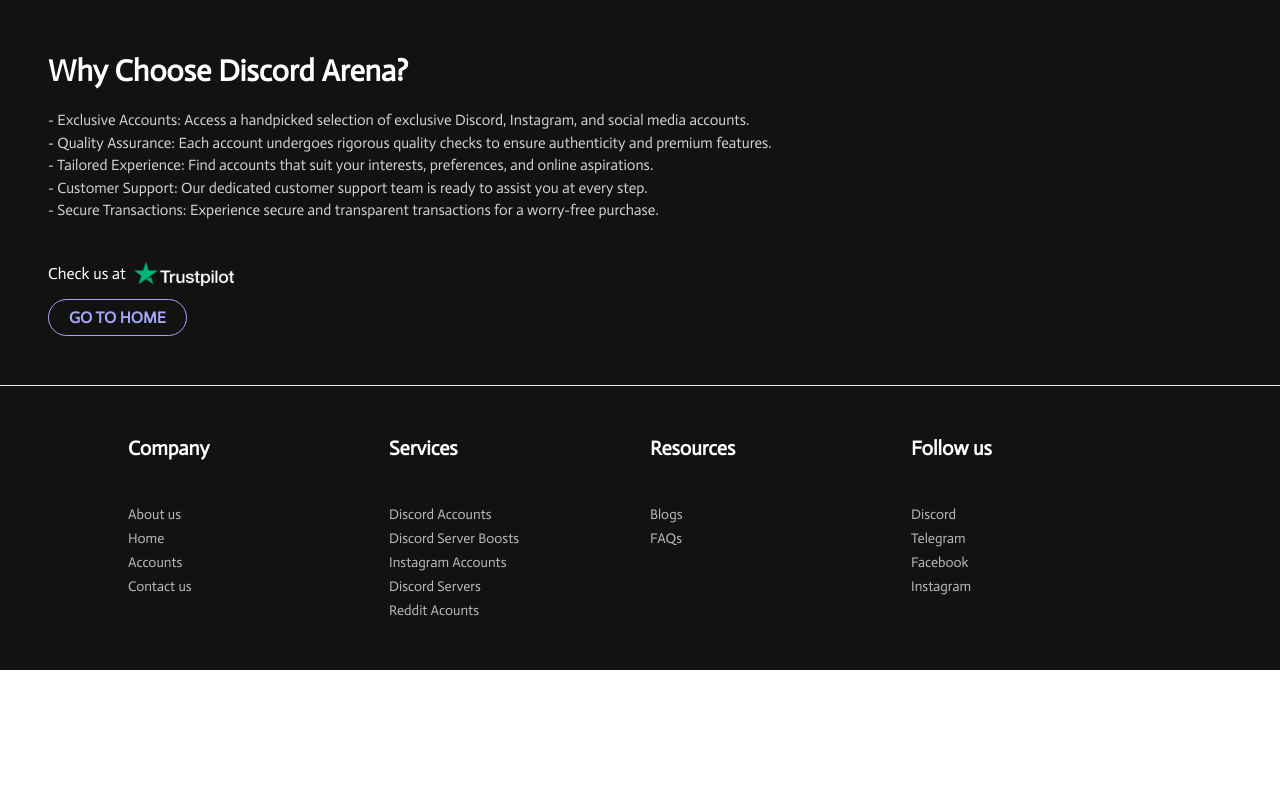
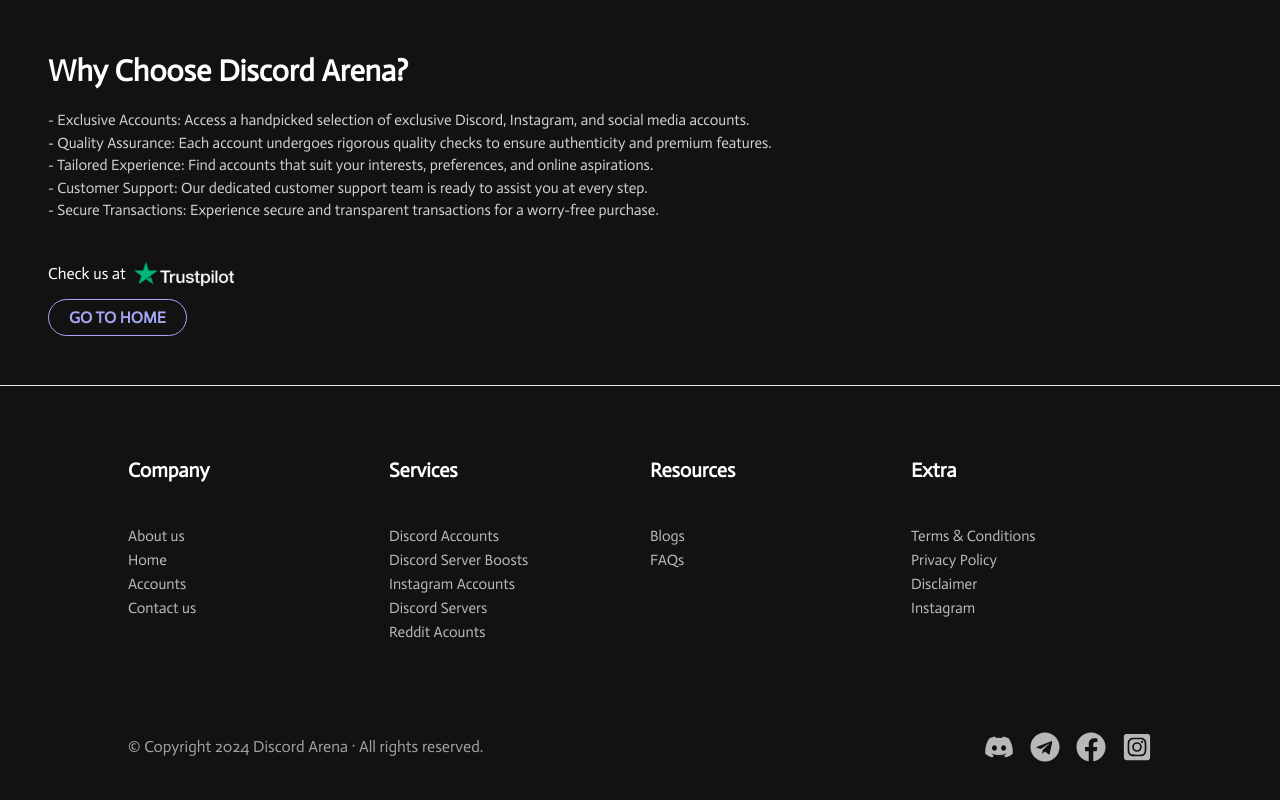
Before and after one commit to enggsatyamraj/CSET301_Assignment, a Next.js app: page /aboutus in a window 1280 px wide. Shown: the part 1011-1811 px from the top of the page. Before the commit the page ends 1681 px from the top, so only its background shows below. Built offline with nearby package versions, Linux system fonts and the light colour scheme.

Commit message:
some minor chnages in the footer part

```diff
--- a/src/components/Footer.jsx
+++ b/src/components/Footer.jsx
@@ -1,21 +1,26 @@
 import Link from "next/link";
 import React from "react";
+import { FaDiscord } from "react-icons/fa";
+import { FaInstagramSquare } from "react-icons/fa";
+import { FaTelegram } from "react-icons/fa";
+import { FaFacebook } from "react-icons/fa";
 
 const Footer = () => {
   return (
-    <div className="bg-[#121212] border-t-[0.5px] text-white py-12">
-      <div className="max-w-[1080px] mx-auto px-7 grid  justify-center  gap-5 grid-cols-2 md:grid-cols-4">
+    <div className="bg-[#121212] border-t-[0.5px] text-white py-[70px]">
+      <div className="max-w-[1080px] mx-auto">
+        <div className="px-7 grid mb-[80px] justify-center  gap-5 grid-cols-2 md:grid-cols-4">
           <div className="w-fit">
             <p className="font-bold text-xl mb-4">Company</p>
             <br />
-          <Link href={"/aboutus"} className="opacity-70 text-[14px] my-2">
+            <Link href={"/aboutus"} className="opacity-70 text-[15px] my-2">
               About us
             </Link>
             <br />
             <Link
               href={"/"}
               area-label="go Homepage"
-            className="opacity-70 text-[14px] my-2"
+              className="opacity-70 text-[15px] my-2"
             >
               Home
             </Link>
@@ -23,12 +28,12 @@ const Footer = () => {
             <Link
               href={"/accounts"}
               area-label="See Accounts Tab"
-            className="opacity-70 text-[14px] my-2"
+              className="opacity-70 text-[15px] my-2"
             >
               Accounts
             </Link>
             <br />
-          <Link href={"/contactus"} className="opacity-70 text-[14px] my-2">
+            <Link href={"/contactus"} className="opacity-70 text-[15px] my-2">
               Contact us
             </Link>
             <br />
@@ -39,7 +44,7 @@ const Footer = () => {
             <Link
               href={"/accounts/buy-discord-accounts"}
               area-label="See Discord Accounts"
-            className="opacity-70 text-[14px] my-2"
+              className="opacity-70 text-[15px] my-2"
             >
               Discord Accounts
             </Link>
@@ -47,7 +52,7 @@ const Footer = () => {
             <Link
               href={"/accounts/buy-discord-server-boost"}
               area-label="See Discord server Boosts"
-            className="opacity-70 text-[14px] my-2"
+              className="opacity-70 text-[15px] my-2"
             >
               Discord Server Boosts
             </Link>
@@ -56,7 +61,7 @@ const Footer = () => {
               href={"/accounts/instagram"}
               // area-label="See more Accounts"
 
-            className="opacity-70 text-[14px] my-2"
+              className="opacity-70 text-[15px] my-2"
             >
               Instagram Accounts
             </Link>
@@ -65,14 +70,14 @@ const Footer = () => {
               href={"/accounts/discordserver"}
               // area-label="See Instagram Accounts"
 
-            className="opacity-70 text-[14px] my-2"
+              className="opacity-70 text-[15px] my-2"
             >
               Discord Servers
             </Link>
             <br />
             <Link
               href={"/accounts/reddit"}
-            className="opacity-70 text-[14px] my-2"
+              className="opacity-70 text-[15px] my-2"
             >
               Reddit Acounts
             </Link>
@@ -80,33 +85,33 @@ const Footer = () => {
           <div className="w-fit">
             <p className="font-bold text-xl mb-4">Resources</p>
             <br />
-          <Link href={"/blogs"} className="opacity-70 text-[14px] my-2">
+            <Link href={"/blogs"} className="opacity-70 text-[15px] my-2">
               Blogs
             </Link>
             <br />
-          <Link href={"/faq"} className="opacity-70 text-[14px] my-2">
+            <Link href={"/faq"} className="opacity-70 text-[15px] my-2">
               FAQs
             </Link>
           </div>
           <div className="w-fit">
-          <p className="font-bold text-xl mb-4">Follow us</p>
+            <p className="font-bold text-xl mb-4">Extra</p>
             <br />
             <Link
               href={"https://discord.gg/Z2eXvbkufU"}
               area-label="Discord"
               target="_blank"
-            className="opacity-70 text-[14px] my-2"
+              className="opacity-70 text-[15px] my-2"
             >
-            Discord
+              Terms & Conditions
             </Link>
             <br />
             <Link
               href={"https://t.me/halfmoonisgod"}
               area-label="Telegram"
               target="_blank"
-            className="opacity-70 text-[14px] my-2"
+              className="opacity-70 text-[15px] my-2"
             >
-            Telegram
+              Privacy Policy
             </Link>
             <br />
             <Link
@@ -114,22 +119,64 @@ const Footer = () => {
                 "https://www.facebook.com/profile.php?id=61561779807507&mibextid=LQQJ4d"
               }
               target="_blank"
-            className="opacity-70 text-[14px] my-2"
+              className="opacity-70 text-[15px] my-2"
             >
-            Facebook
+              Disclaimer
             </Link>
             <br />
             <Link
               href={"https://www.instagram.com/discord_arena/"}
               target="_blank"
-            className="opacity-70 text-[14px] my-2"
+              className="opacity-70 text-[15px] my-2"
             >
               Instagram
             </Link>
             <br />
-          {/* <Link href={"https://t.me/halfmoonisgod"} target="_blank" className="opacity-70 text-[14px] my-2"></Link> */}
-          {/* <p className="opacity-70 text-[14px] my-2">Behance</p> */}
-          {/* <p className="opacity-70 text-[14px] my-2">Facebook</p> */}
+            {/* <Link href={"https://t.me/halfmoonisgod"} target="_blank" className="opacity-70 text-[15px] my-2"></Link> */}
+            {/* <p className="opacity-70 text-[15px] my-2">Behance</p> */}
+            {/* <p className="opacity-70 text-[15px] my-2">Facebook</p> */}
+          </div>
+        </div>
+        <div className="flex items-center flex-col md:flex-row md:justify-between px-7">
+          <Link href={"/"} className="opacity-60 hover:opacity-80">
+            © Copyright 2024 Discord Arena · All rights reserved.
+          </Link>
+          <div className="flex gap-4">
+            <Link
+              href={"https://discord.gg/Z2eXvbkufU"}
+              area-label="Discord"
+              target="_blank"
+              className="opacity-70 text-[15px] my-2"
+            >
+              <FaDiscord size={30} />
+            </Link>
+
+            <Link
+              href={"https://www.instagram.com/discord_arena/"}
+              target="_blank"
+              className="opacity-70 text-[15px] my-2"
+            >
+              <FaTelegram size={30} />
+            </Link>
+
+            <Link
+              href={
+                "https://www.facebook.com/profile.php?id=61561779807507&mibextid=LQQJ4d"
+              }
+              target="_blank"
+              className="opacity-70 text-[15px] my-2"
+            >
+              <FaFacebook size={30} />
+            </Link>
+
+            <Link
+              href={"https://www.instagram.com/discord_arena/"}
+              target="_blank"
+              className="opacity-70 text-[15px] my-2"
+            >
+              <FaInstagramSquare size={30} />
+            </Link>
+          </div>
         </div>
       </div>
     </div>
```
Lines whose indentation alone changed are shown as unchanged.
